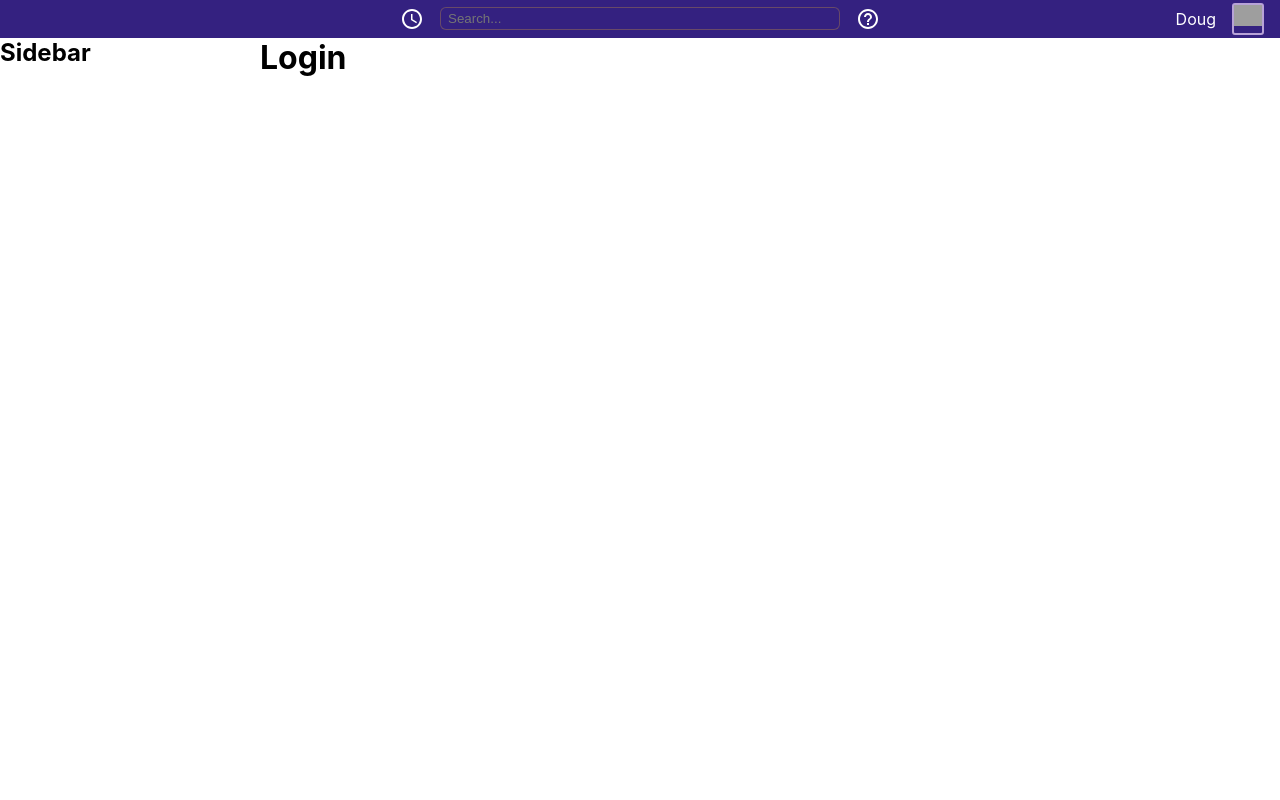
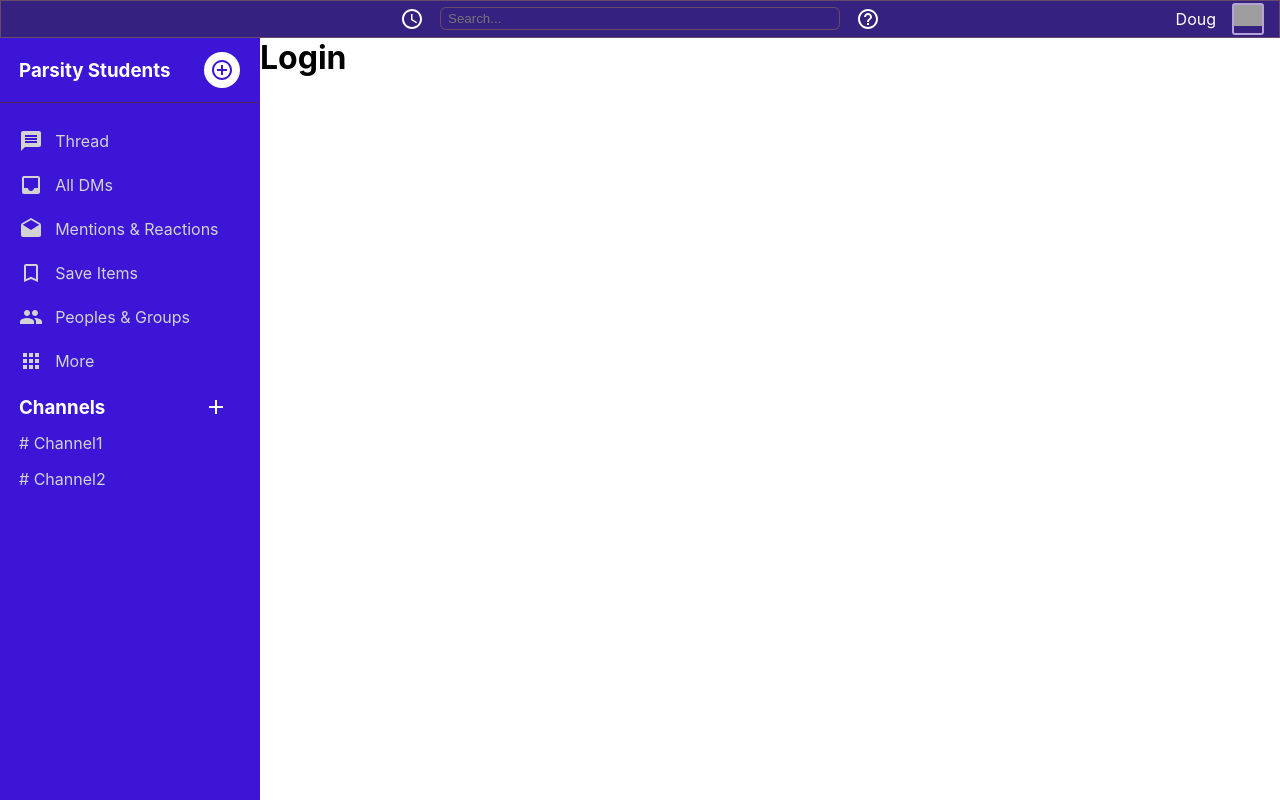
Before and after one commit to dougcwest/slackers-clone, a React (Create React App) app: page / in a window 1280 px wide. Built offline with nearby package versions, Linux system fonts and the light colour scheme; grey boxes are pictures that could not be loaded.

Commit message:
sidebar layout done

```diff
--- a/src/components/Header.jsx
+++ b/src/components/Header.jsx
@@ -20,7 +20,7 @@ const Header = () => {
           Doug
         </Name>
         <UserImage>
-          <img src="https://i.imgur.com/6VBx3io.png" />
+          <img src="https://i.imgur.com/6VBx3io.png" alt="avatar" />
         </UserImage>
       </UserContainer>
     </Container>
@@ -36,6 +36,7 @@ const Container = styled.div`
   align-items: center;
   justify-content: center;
   position: relative;
+  box-shadow: inset 0 0 0 1px rgb(104 74 104);
 `;
 
 const Main = styled.div`
--- a/src/components/Sidebar.jsx
+++ b/src/components/Sidebar.jsx
@@ -1,11 +1,141 @@
 import React from 'react'
+import styled from 'styled-components';
+import AddCircleOutlineIcon from '@material-ui/icons/AddCircleOutline';
+import {sidebarItems} from '../data/SidebarData';
+import AddIcon from '@material-ui/icons/Add';
 
 const Sidebar = () => {
   return (
-    <div>
-      <h2>Sidebar</h2>
-    </div>
+    <Container>
+      <WorkSpaceContainer>
+        <Name>
+          <h3>Parsity Students</h3>
+        </Name>
+        <NewMessage>
+          <AddCircleOutlineIcon />
+        </NewMessage>
+      </WorkSpaceContainer>
+      <MainChannels>
+        {
+          sidebarItems.map((item, index) => (
+            <MainChannelItem tabIndex={1} key={index}>
+              {item.icon}
+              {item.text}
+            </MainChannelItem>
+          ))
+        }
+
+      </MainChannels>
+      <ChannelsContainer>
+        <NewChannelContainer>
+          <div>
+            <h3><strong>Channels</strong></h3>
+          </div>
+          <AddIcon style={{ color: 'white'}}/>
+          </NewChannelContainer>
+          <ChannelsList>
+            <Channel tabIndex={1}>
+              # Channel1
+            </Channel>
+            <Channel tabIndex={1}>
+              # Channel2
+            </Channel>
+          </ChannelsList>
+      </ChannelsContainer>
+    </Container>
   )
 }
 
 export default Sidebar;
+
+const Container = styled.div`
+  background: #3c15d6;
+`;
+
+const WorkSpaceContainer = styled.div`
+  color: white;
+  height: 64px;
+  display: flex;
+  align-items: center;
+  padding-left: 19px;
+  justify-content: space-between;
+  border-bottom: 1px solid #532753;
+`;
+
+const Name = styled.div``;
+
+const NewMessage = styled.div`
+  width: 36px;
+  height: 36px;
+  background: white;
+  color: #3c15d6;
+  fill: #3c15d6;
+  display: flex;
+  justify-content: center;
+  align-items: center;
+  border-radius: 50%;
+  margin-right: 20px;
+  cursor: pointer;
+`;
+
+const MainChannels = styled.div`
+  padding-top: 20px;
+
+`;
+
+const MainChannelItem = styled.div`
+color: lightgray;
+display: grid;
+grid-template-columns: 15% auto;
+height: 36px;
+align-items: center;
+padding-left: 19px;
+cursor: pointer;
+margin-bottom: 8px;
+
+&:hover {
+  background: #342180;
+}
+&:focus {
+  background: #b7a2d7;
+  color: white;
+}
+`;
+
+const ChannelsContainer = styled.div`
+  color: lightgray;
+  margin-top: 10px;
+
+  h3 {
+    color: white;
+  }
+
+`;
+
+const NewChannelContainer = styled.div`
+  display: flex;
+  justify-content: space-between;
+  align-items: center;
+  height: 36px;
+  padding-left: 19px;
+  padding-right: 32px;
+`;
+
+const ChannelsList = styled.div`
+`;
+
+const Channel = styled.div`
+  height: 36px;
+  display: flex;
+  align-items: center;
+  cursor: pointer;
+  padding-left: 19px;
+
+  &:hover {
+    background: #342180;
+  }
+  &:focus {
+    background: #b7a2d7;
+    color: white;
+  }
+`;
--- /dev/null
+++ b/src/data/SidebarData.js
@@ -0,0 +1,35 @@
+import MessageIcon from '@material-ui/icons/Message';
+import InboxIcon from '@material-ui/icons/Inbox';
+import DraftsIcon from '@material-ui/icons/Drafts';
+import BookmarkBorderIcon from '@material-ui/icons/BookmarkBorder';
+import PeopleIcon from '@material-ui/icons/People';
+import AppsIcon from '@material-ui/icons/Apps';
+
+
+
+export const sidebarItems = [
+  {
+    icon: <MessageIcon />,
+    text: "Thread",
+  },
+  {
+    icon: <InboxIcon />,
+    text: "All DMs",
+  },
+  {
+    icon: <DraftsIcon />,
+    text: "Mentions & Reactions",
+  },
+  {
+    icon: <BookmarkBorderIcon />,
+    text: "Save Items",
+  },
+  {
+    icon: <PeopleIcon />,
+    text: "Peoples & Groups",
+  },
+  {
+    icon: <AppsIcon />,
+    text: "More",
+  },
+]
```
